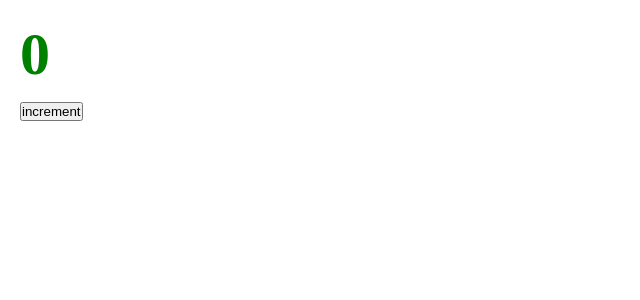
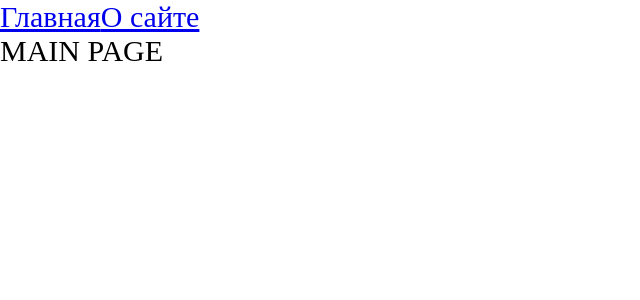
Before and after one commit to volkovVA/ulbi-project, a React app: page / in a window 1280 px wide. Shown: the top 300 px of the page, without its empty margins (0-640 px from the left). Built offline with nearby package versions, Linux system fonts and the light colour scheme.

Commit message:
feat(1-6): add routes, code splitting, lazy suspence

```diff
--- a/package.json
+++ b/package.json
@@ -15,6 +15,7 @@
     "@types/node": "^17.0.21",
     "@types/react": "^17.0.39",
     "@types/react-dom": "^17.0.11",
+    "@types/react-router-dom": "^5.3.3",
     "@types/webpack": "^5.28.0",
     "@types/webpack-dev-server": "^4.7.2",
     "css-loader": "^6.6.0",
@@ -32,6 +33,7 @@
   },
   "dependencies": {
     "react": "^17.0.2",
-    "react-dom": "^17.0.2"
+    "react-dom": "^17.0.2",
+    "react-router-dom": "^6.2.1"
   }
 }
--- a/src/App.tsx
+++ b/src/App.tsx
@@ -1,11 +1,20 @@
-import React from 'react';
-import {Counter} from "./components/Counter";
+import {Link, Route, Routes} from "react-router-dom";
 import "./index.scss";
+import {MainPageAsync} from "./pages/MainPage/MainPage.async";
+import {AboutPageAsync} from "./pages/AboutPage/AboutPage.async";
+import {Suspense} from "react";
 
 const App = () => {
     return (
         <div className="app">
-            <Counter />
+            <Link to={'/'}>Главная</Link>
+            <Link to={'/about'}>О сайте</Link>
+            <Suspense fallback={<div>Loading...</div>}>
+                <Routes>
+                    <Route path={'/'} element={<MainPageAsync />}/>
+                    <Route path={'/about'} element={<AboutPageAsync />}/>
+                </Routes>
+            </Suspense>
         </div>
     );
 };
--- a/src/index.tsx
+++ b/src/index.tsx
@@ -1,7 +1,10 @@
 import {render} from 'react-dom';
 import App from "./App";
+import {BrowserRouter} from "react-router-dom";
 
 render (
-    <App />,
+    <BrowserRouter>
+        <App />
+    </BrowserRouter>,
     document.getElementById('root')
 )
--- /dev/null
+++ b/src/pages/AboutPage/AboutPage.async.tsx
@@ -0,0 +1,6 @@
+import {lazy} from "react";
+
+export const AboutPageAsync = lazy(() => new Promise(resolve => {
+    // @ts-ignore
+    setTimeout(() => resolve(import('./AboutPage')), 1500)
+}));
--- /dev/null
+++ b/src/pages/AboutPage/AboutPage.tsx
@@ -0,0 +1,11 @@
+import React from 'react';
+
+const AboutPage = () => {
+    return (
+        <div>
+            ABOUT PAGE
+        </div>
+    );
+};
+
+export default AboutPage;
--- /dev/null
+++ b/src/pages/MainPage/MainPage.async.tsx
@@ -0,0 +1,7 @@
+import {lazy} from "react";
+
+export const MainPageAsync = lazy(() => new Promise(resolve => {
+    // @ts-ignore
+    // Искусственная задержка загрузки страниц
+    setTimeout(() => resolve(import('./MainPage')), 1500)
+}));
--- /dev/null
+++ b/src/pages/MainPage/MainPage.tsx
@@ -0,0 +1,11 @@
+import React from 'react';
+
+const MainPage = () => {
+    return (
+        <div>
+            MAIN PAGE
+        </div>
+    );
+};
+
+export default MainPage;
--- a/tsconfig.json
+++ b/tsconfig.json
@@ -5,7 +5,7 @@
     // Однако это не означает, что теперь вовсе нельзя использовать any.
     // Это означает лишь, что в подобных ситуация разработчик должен явно писать any,
     "noImplicitAny": true,
-    "module": "es6",
+    "module": "esNext",
     // В какую спецификацию компилируем: для поддержки большинства браузеров
     "target": "es5",
     "jsx": "react-jsx",
```
Also changed, not shown: 3 other files (tests, documents, lock files or other folders).
